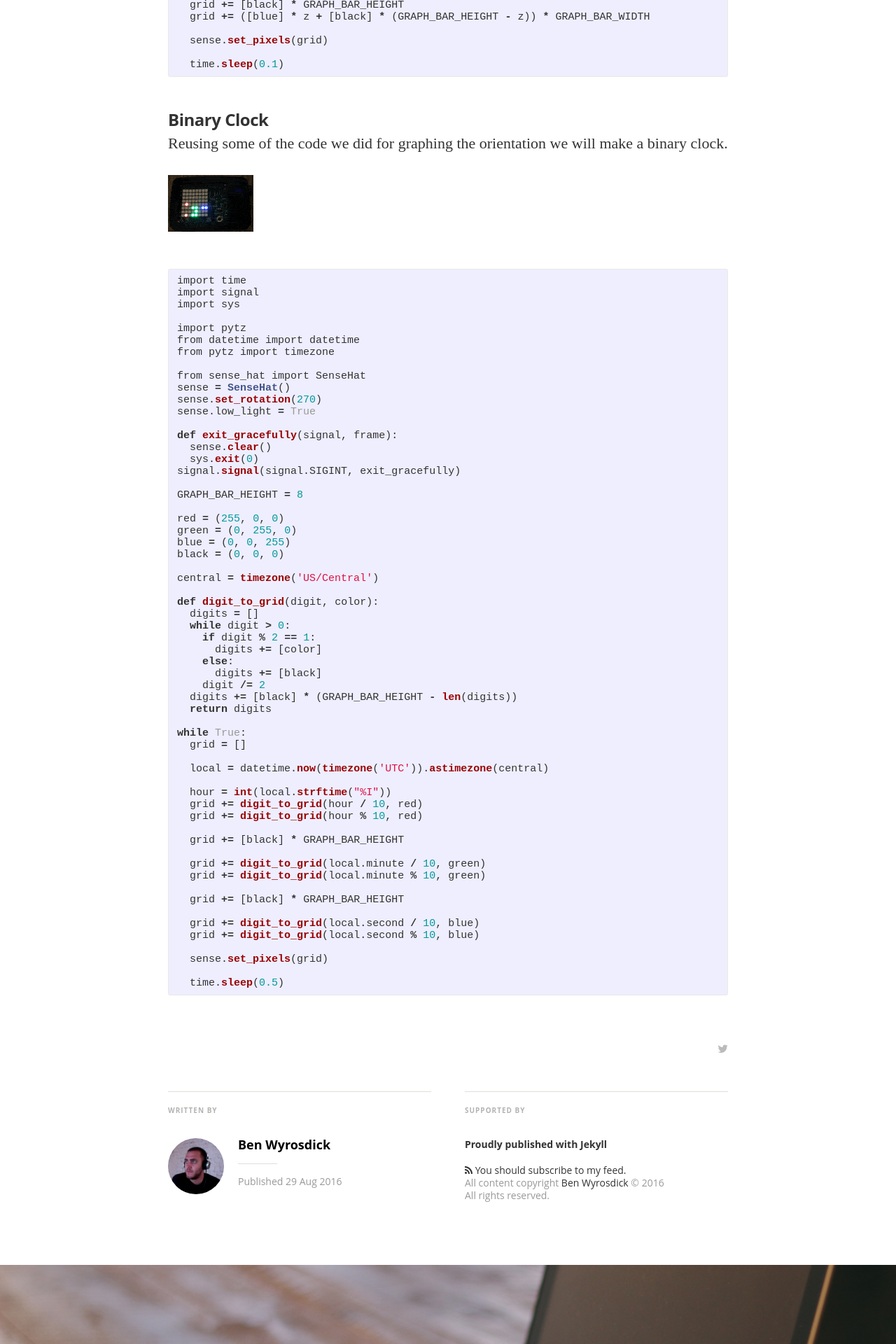
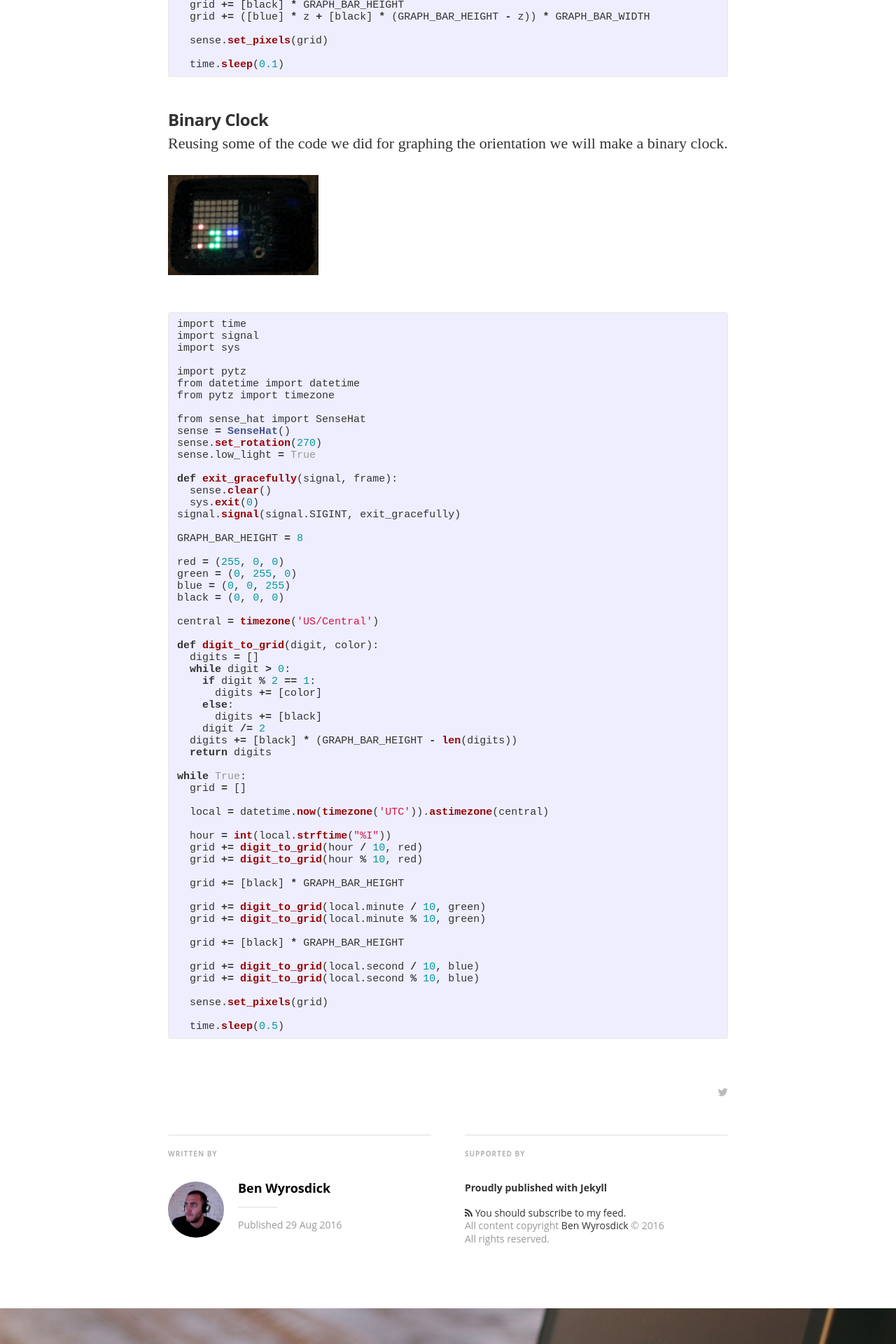
Before and after one commit to benwyrosdick/benwyrosdick.github.io, a Jekyll site: the page built from _posts/2016-08-28-starting-with-pi.markdown, in a window 1280 px wide. Shown: the part 3360-5280 px from the top of the page at 70% size. Built offline with Jekyll 4.4.1, drawn with Linux system fonts in a browser that asks for light colours; nearby versions of some CDN libraries; some web fonts are replaced.

Commit message:
make image same width

```diff
--- a/_posts/2016-08-28-starting-with-pi.markdown
+++ b/_posts/2016-08-28-starting-with-pi.markdown
@@ -117,7 +117,7 @@ while True:
 
 Reusing some of the code we did for graphing the orientation we will make a binary clock.
 
-![](/assets/article_images/2016-08-28-getting-started-with-raspberry-pi/clock.gif)
+<img src='/assets/article_images/2016-08-28-getting-started-with-raspberry-pi/clock.gif' style='width: 215px;' />
 
 {% highlight python %}
 import time
```
